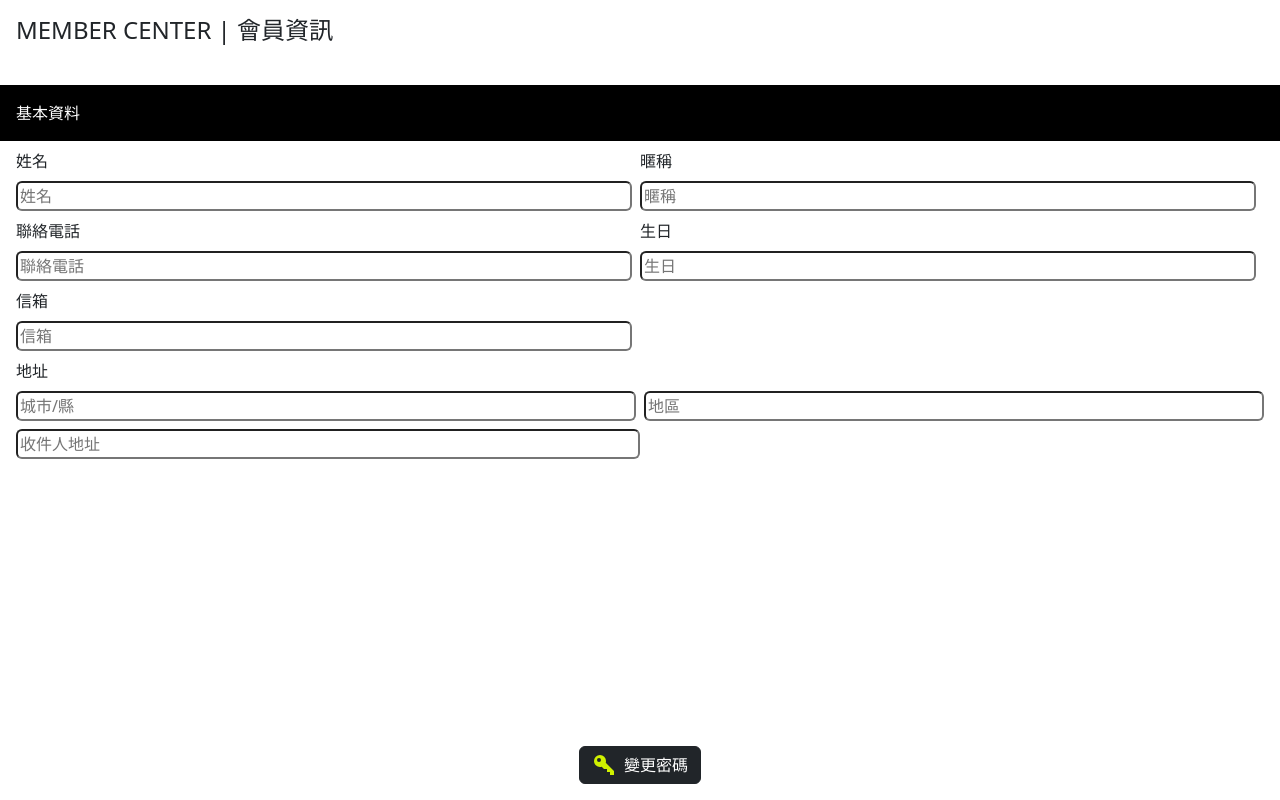
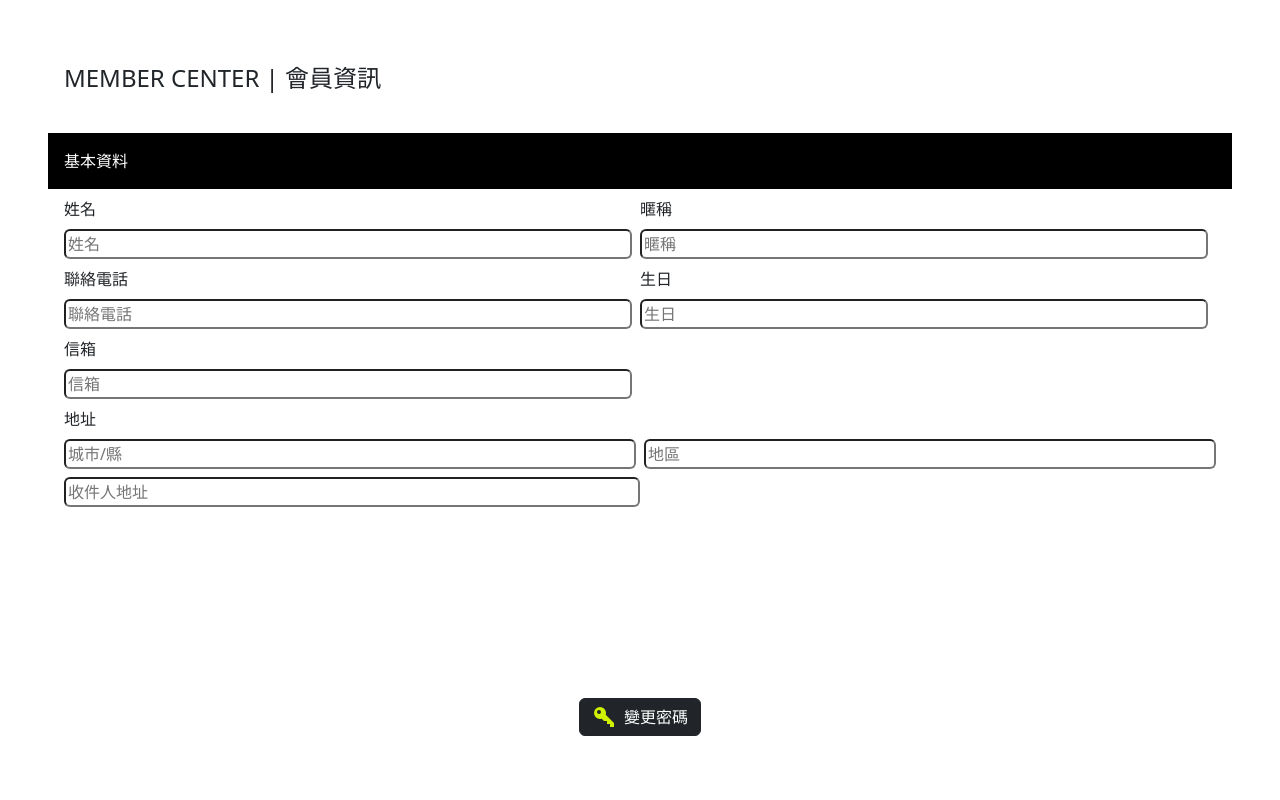
Before and after one commit to KuanYu0729/Homework, a Svelte app: page / in a window 1280 px wide. Built offline with nearby package versions, Linux system fonts and the light colour scheme.

Commit message:
Update style

```diff
--- a/src/views/home/Home.svelte
+++ b/src/views/home/Home.svelte
@@ -3,7 +3,7 @@
 	import Field from "./Field.svelte";
 </script>
 
-<div class="d-flex flex-column w-100 h-100">
+<div class="d-flex flex-column w-100 h-100 p-5">
 	<h4 class="p-3">MEMBER CENTER | 會員資訊</h4>
 	<div class="d-flex flex-column flex-fill w-100 overflow">
 		<div class="mt-3 p-3 mx-3 mx-sm-0 bg-black text-white">基本資料</div>
```
